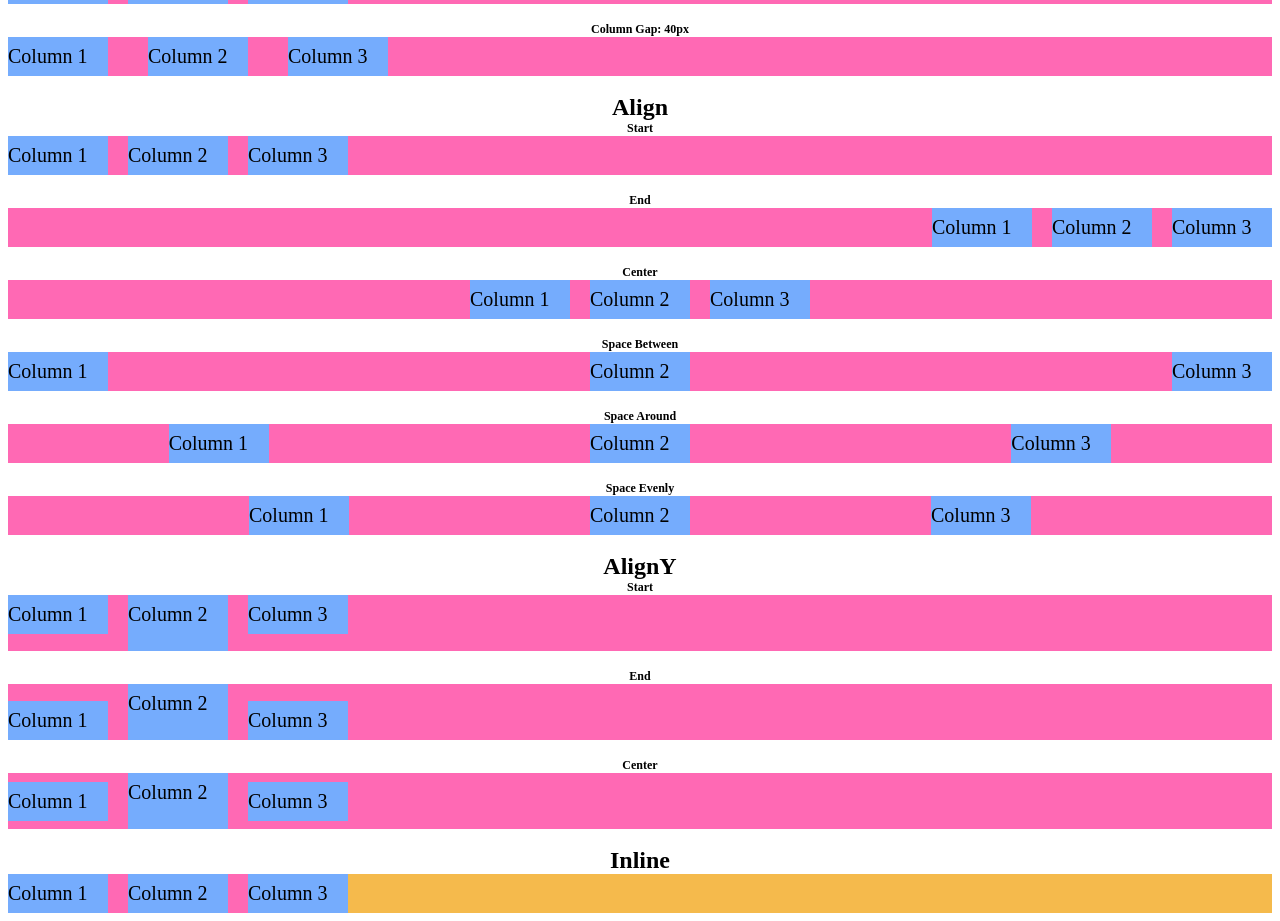
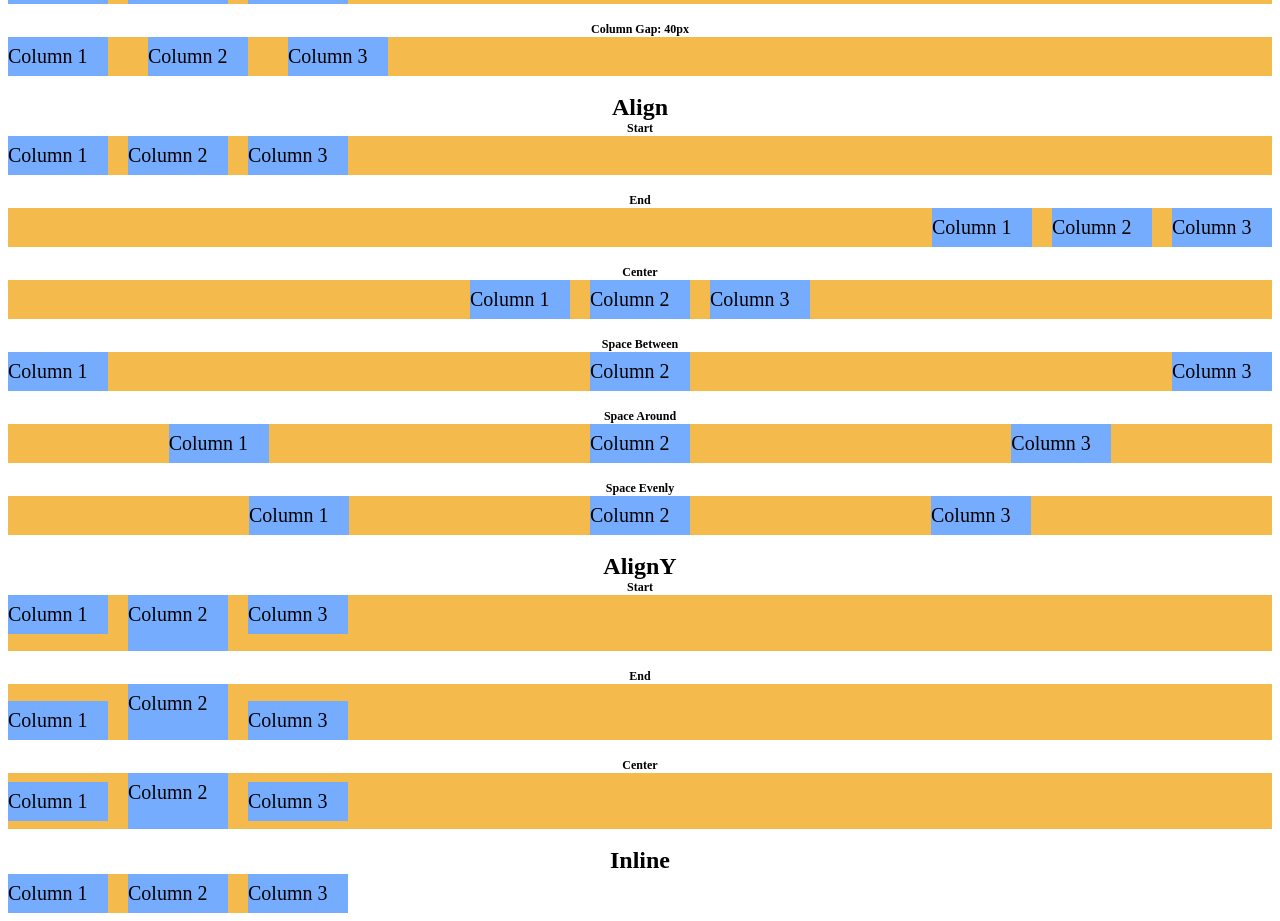
Before and after one commit to kuldeepkeshwar/column-layout-component, a React (Create React App) app: page / in a window 1280 px wide. Shown: the part 400-1321 px from the top of the page. Built offline with nearby package versions, Linux system fonts and the light colour scheme.

Commit message:
update inline example

```diff
--- a/src/App.js
+++ b/src/App.js
@@ -7,6 +7,7 @@ const bluish = "rgb(117, 172, 253)";
 
 const Card = styled.div`
   background: ${({ bg }) => bg || yellowish};
+  width: ${({ width }) => width || "auto"};
 `;
 const Box = styled.div`
   background: ${({ bg }) => bg || bluish};
@@ -23,7 +24,7 @@ function InlineExamples() {
   return (
     <>
       <Text size="24">Inline</Text>
-      <Card>
+      <Card width="max-content">
         <Columns space="20px" inline={true}>
           <Columns.Column width="100px">
             <Box>Column 1</Box>
--- a/src/Columns.js
+++ b/src/Columns.js
@@ -14,7 +14,6 @@ const alignmentsY = ["start", "end", "center", "stretch"];
 
 const Grid = styled.div`
   display: grid;
-  background: hotpink;
   width: ${({ inline }) => (inline ? "max-content" : "auto")};
   column-gap: ${({ space }) => space || "0px"};
   grid-template-columns: ${({ widths = [] }) => widths.join(" ")};
--- a/src/styles.css
+++ /dev/null
@@ -1,4 +0,0 @@
-.App {
-  font-family: sans-serif;
-  text-align: center;
-}
```
